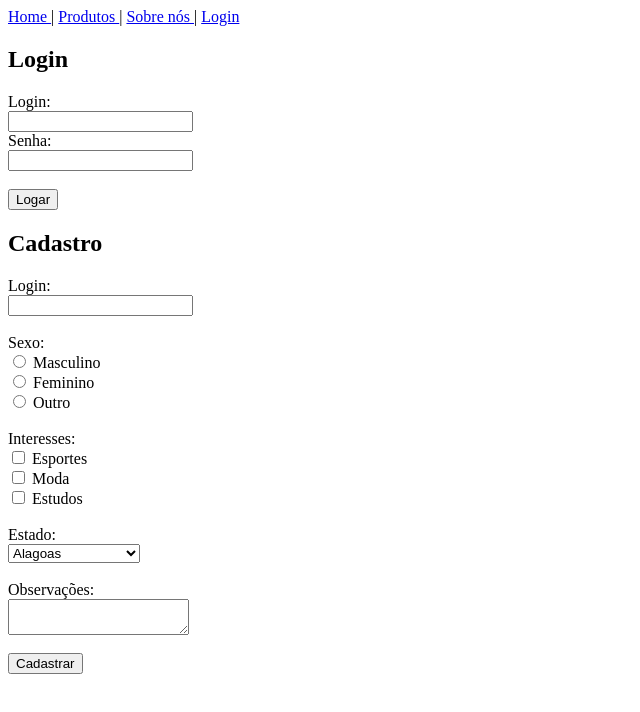
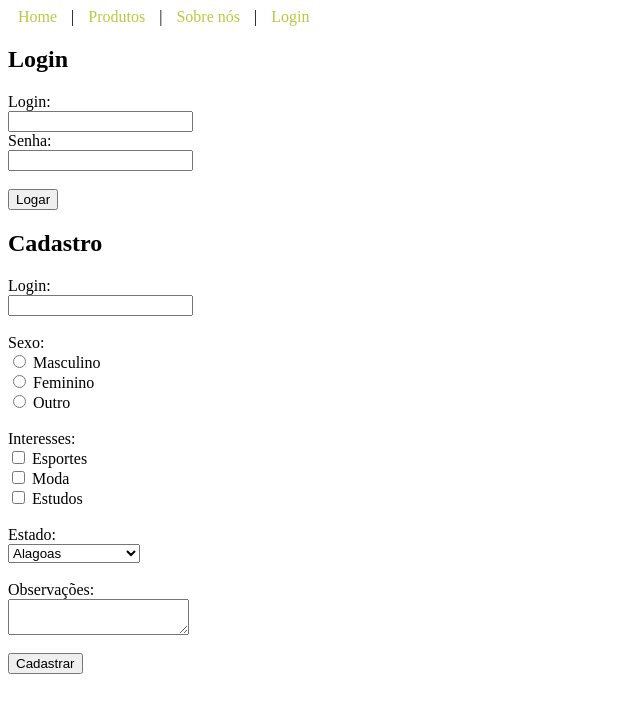
Before and after one commit to Kaiih/Curso-FullStack-UDEMY, a plain HTML site: page Página de login.html in a window 1280 px wide. Shown: the whole page, without its empty margins (0-640 px from the left). Drawn offline with Linux system fonts and the light colour scheme.

Commit message:
Update Página de login.html

```diff
--- a/Página de login.html
+++ b/Página de login.html
@@ -2,6 +2,33 @@
 	<head>
 		<title>CellMania</title>
 		<meta charset="UTF-8">
+		<style>
+			a{
+				padding:5px 10px;
+				text-decoration: none;
+			}
+
+			/*Links não visitados*/
+			a:link/*,a:visited*/{
+				color: #b9c941;
+			}
+
+			/*Links visitados*/
+			a:visited{
+				color:#b9c941;
+			}
+
+			/*mostra a cor ao clicar em cima*/
+			a:hover{
+				color:#6d790f;
+			}
+
+			a:active{
+				color:#e4f371;
+				background: #6d790f;
+			}
+
+		</style>
 	<head>
 
 	<body>
```
